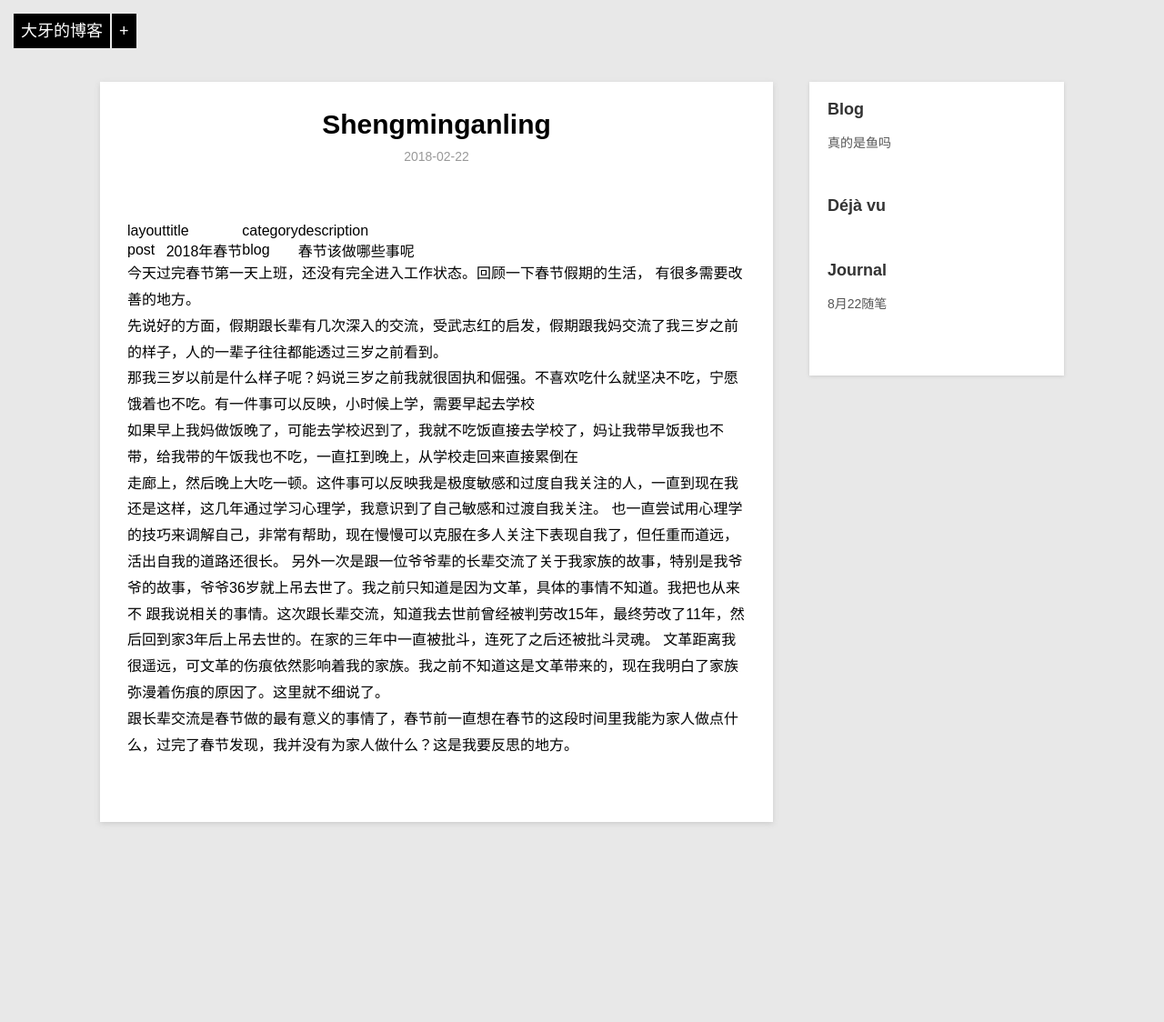
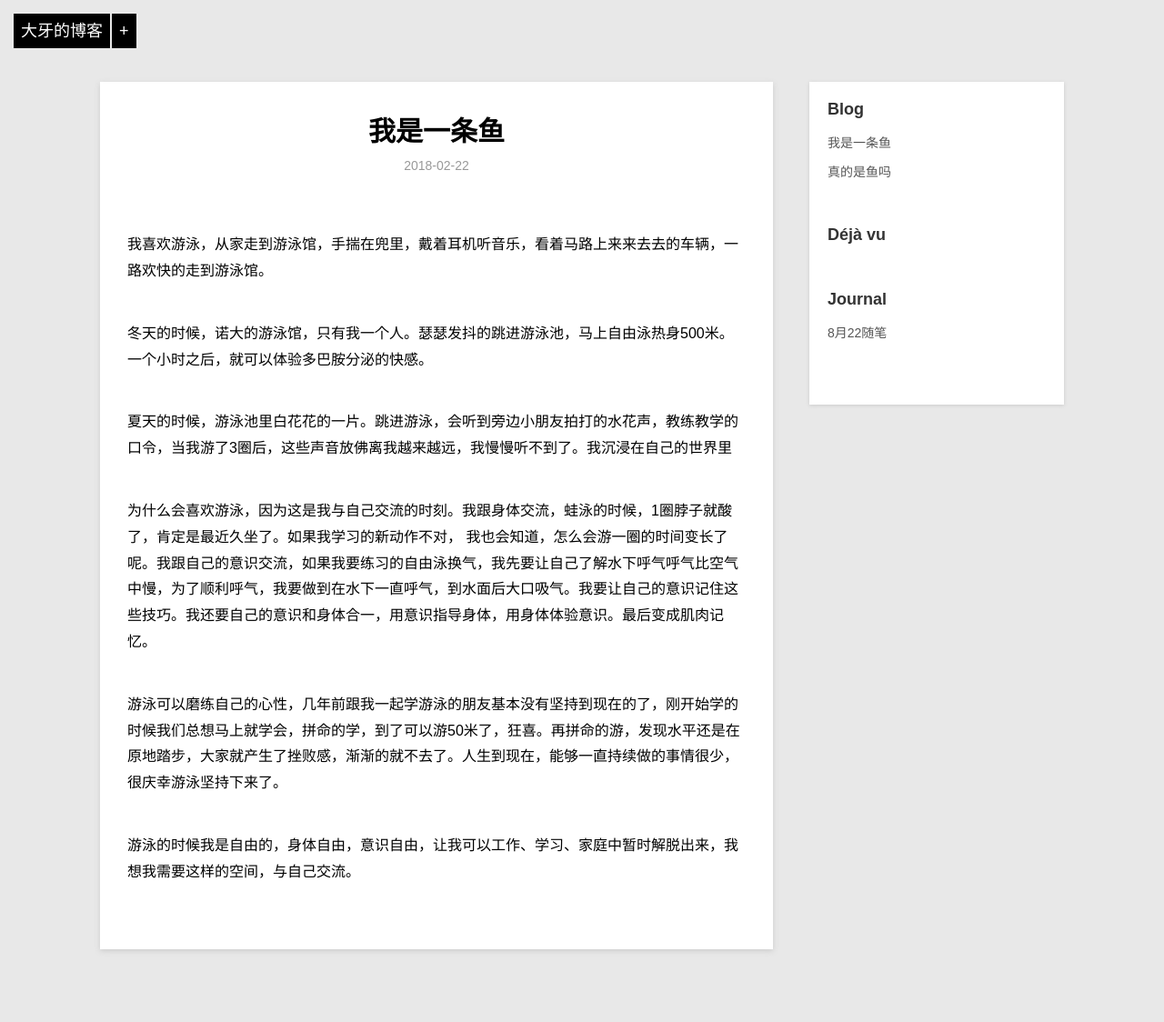
Before and after one commit to dayadaoshanghai/daya.github.io, a Jekyll site: the page built from _posts/blog/2018-02-22-shengminganling.md, in a window 1280 px wide. Shown: the whole page at 91% size. Built offline with Jekyll 4.4.1, drawn with Linux system fonts in a browser that asks for light colours; our own code applies the rules of GitHub Pages for plain Markdown files; before the commit the page ends 984 px from its top, so only the background shows below that.

Commit message:
Update 2018-02-22-shengminganling.md

```diff
--- a/_posts/blog/2018-02-22-shengminganling.md
+++ b/_posts/blog/2018-02-22-shengminganling.md
@@ -1,17 +1,19 @@
+---
+layout: post
+title: 我是一条鱼
+category: blog
+description: 在水里我想象自己是一条鱼
+---
 
 
-|layout|title|category|description|
-|----|---|---|---|
-|post|2018年春节|blog|春节该做哪些事呢|
+我喜欢游泳，从家走到游泳馆，手揣在兜里，戴着耳机听音乐，看着马路上来来去去的车辆，一路欢快的走到游泳馆。
 
+冬天的时候，诺大的游泳馆，只有我一个人。瑟瑟发抖的跳进游泳池，马上自由泳热身500米。一个小时之后，就可以体验多巴胺分泌的快感。
 
-今天过完春节第一天上班，还没有完全进入工作状态。回顾一下春节假期的生活， 有很多需要改善的地方。
-先说好的方面，假期跟长辈有几次深入的交流，受武志红的启发，假期跟我妈交流了我三岁之前的样子，人的一辈子往往都能透过三岁之前看到。
-那我三岁以前是什么样子呢？妈说三岁之前我就很固执和倔强。不喜欢吃什么就坚决不吃，宁愿饿着也不吃。有一件事可以反映，小时候上学，需要早起去学校
-如果早上我妈做饭晚了，可能去学校迟到了，我就不吃饭直接去学校了，妈让我带早饭我也不带，给我带的午饭我也不吃，一直扛到晚上，从学校走回来直接累倒在
-走廊上，然后晚上大吃一顿。这件事可以反映我是极度敏感和过度自我关注的人，一直到现在我还是这样，这几年通过学习心理学，我意识到了自己敏感和过渡自我关注。
-也一直尝试用心理学的技巧来调解自己，非常有帮助，现在慢慢可以克服在多人关注下表现自我了，但任重而道远，活出自我的道路还很长。
-另外一次是跟一位爷爷辈的长辈交流了关于我家族的故事，特别是我爷爷的故事，爷爷36岁就上吊去世了。我之前只知道是因为文革，具体的事情不知道。我把也从来不
-跟我说相关的事情。这次跟长辈交流，知道我去世前曾经被判劳改15年，最终劳改了11年，然后回到家3年后上吊去世的。在家的三年中一直被批斗，连死了之后还被批斗灵魂。
-文革距离我很遥远，可文革的伤痕依然影响着我的家族。我之前不知道这是文革带来的，现在我明白了家族弥漫着伤痕的原因了。这里就不细说了。
-跟长辈交流是春节做的最有意义的事情了，春节前一直想在春节的这段时间里我能为家人做点什么，过完了春节发现，我并没有为家人做什么？这是我要反思的地方。
+夏天的时候，游泳池里白花花的一片。跳进游泳，会听到旁边小朋友拍打的水花声，教练教学的口令，当我游了3圈后，这些声音放佛离我越来越远，我慢慢听不到了。我沉浸在自己的世界里
+
+为什么会喜欢游泳，因为这是我与自己交流的时刻。我跟身体交流，蛙泳的时候，1圈脖子就酸了，肯定是最近久坐了。如果我学习的新动作不对， 我也会知道，怎么会游一圈的时间变长了呢。我跟自己的意识交流，如果我要练习的自由泳换气，我先要让自己了解水下呼气呼气比空气中慢，为了顺利呼气，我要做到在水下一直呼气，到水面后大口吸气。我要让自己的意识记住这些技巧。我还要自己的意识和身体合一，用意识指导身体，用身体体验意识。最后变成肌肉记忆。
+
+游泳可以磨练自己的心性，几年前跟我一起学游泳的朋友基本没有坚持到现在的了，刚开始学的时候我们总想马上就学会，拼命的学，到了可以游50米了，狂喜。再拼命的游，发现水平还是在原地踏步，大家就产生了挫败感，渐渐的就不去了。人生到现在，能够一直持续做的事情很少，很庆幸游泳坚持下来了。
+
+游泳的时候我是自由的，身体自由，意识自由，让我可以工作、学习、家庭中暂时解脱出来，我想我需要这样的空间，与自己交流。
```
